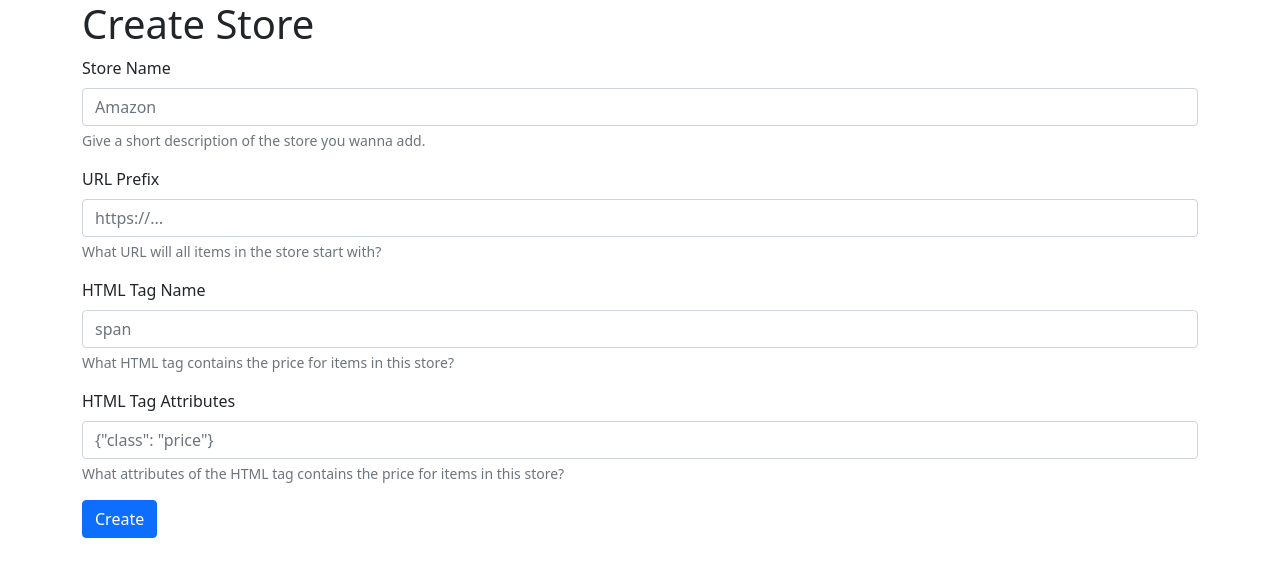
After one commit to lbyg1003/pricing-service, a Flask app: page /stores/new in a window 1280 px wide. The commit adds this page. Shown: the top 577 px of the page. Run offline with Flask 2, Linux system fonts and the light colour scheme.

Commit message:
create store from webpage

```diff
--- a/app.py
+++ b/app.py
@@ -1,9 +1,11 @@
 from flask import Flask
 from views.alerts import alert_blueprint
+from views.stores import store_blueprint
 
 app = Flask(__name__)
 
 app.register_blueprint(alert_blueprint, url_prefix="/alerts")
+app.register_blueprint(store_blueprint, url_prefix="/stores")
 
 
 if __name__ == "__main__":
--- a/templates/alerts/index.html
+++ b/templates/alerts/index.html
@@ -10,12 +10,12 @@
             <div class="list-group-item mb-3">
                 <h4>{{ alert.name }}</h4>
                 <p>
-                    <a href="{{ alert.item.url }}">{{ alert.item_id }}</a>
+                    <a href="{{ alert.item.url }}">{{ alert.item_id }} (latest price ${{ alert.item.price }})</a>
                 </p>
             </div>
         {% endfor %}
     </div>
-<!--    url_for: flask function, generate a complete url for "items" blueprint, "new_item" function-->
+<!--    url_for: flask function, generate a complete url for "alerts" blueprint, "new_alert" endpoint-->
     <a class="btn btn-primary" href="{{ url_for('alerts.new_alert') }}">
         Create new alert
     </a>
--- /dev/null
+++ b/templates/stores/new_store.html
@@ -0,0 +1,42 @@
+{% extends "base.html" %}
+
+{% block content %}
+    <header><h1>Create Store</h1></header>
+    <section class="create-store-form">
+        <form method="post">
+            <div class="mb-3">
+                <label for="store_name", class="form-label">Store Name</label>
+                <input type="text" class="form-control" id="store_name" name="store_name" placeholder="Amazon"
+                aria-describedby="alert name help"/>
+                <div id="alert name help" class="form-text">
+                    Give a short description of the store you wanna add.
+                </div>
+            </div>
+            <div class="mb-3">
+                <label for="url_prefix" class="form-label">URL Prefix</label>
+                <input type="text" class="form-control" id="url_prefix" name="url_prefix" placeholder="https://..."
+                       aria-describedby="URL prefix help"/>
+                <div id="URL prefix help" class="form-text">
+                    What URL will all items in the store start with?
+                </div>
+            </div>
+            <div class="mb-3">
+                <label for="tag_name" class="form-label">HTML Tag Name</label>
+                <input type="text" class="form-control" id="tag_name" name="tag_name" placeholder="span"
+                       aria-describedby="tag name help"/>
+                <div id="tag name help" class="form-text">
+                    What HTML tag contains the price for items in this store?
+                </div>
+            </div>
+            <div class="mb-3">
+                <label for="attrs" class="form-label">HTML Tag Attributes</label>
+                <input type="text" class="form-control" id="attrs" name="attrs" placeholder='{"class": "price"}'
+                       aria-describedby="tag attributes help"/>
+                <div id="tag attributes help" class="form-text">
+                    What attributes of the HTML tag contains the price for items in this store?
+                </div>
+            </div>
+            <button type="submit" class="btn btn-primary">Create</button>
+        </form>
+    </section>
+{% endblock %}
--- a/views/alerts.py
+++ b/views/alerts.py
@@ -21,6 +21,7 @@ def new_alert():
 
         store = Store.find_by_url(item_url)
         item = Item(item_url, store.tag_name, store.attrs)
+        item.load_price()
         item.save_to_mongo()
 
         Alert(alert_name, item._id, price_limit).save_to_mongo()
--- /dev/null
+++ b/views/stores.py
@@ -0,0 +1,24 @@
+import json
+from flask import Blueprint, render_template, request
+from models.store import Store
+
+store_blueprint = Blueprint("stores", __name__)
+
+
+@store_blueprint.route('/')
+def index():
+    stores = Store.all()
+    return render_template('stores/store_index.html', stores=stores)
+
+
+@store_blueprint.route("/new", methods=["GET", "POST"])
+def create_store():
+    if request.method == "POST":
+        store_name = request.form["store_name"]
+        url_prefix = request.form["url_prefix"]
+        tag_name = request.form["tag_name"]
+        attrs = json.loads(request.form["attrs"])
+
+        Store(store_name, url_prefix, tag_name, attrs).save_to_mongo()
+
+    return render_template("stores/new_store.html")
```
Also changed, not shown: models/item.py (+3 -4 lines), templates/stores/store_index.html (added, +23 -0 lines).
